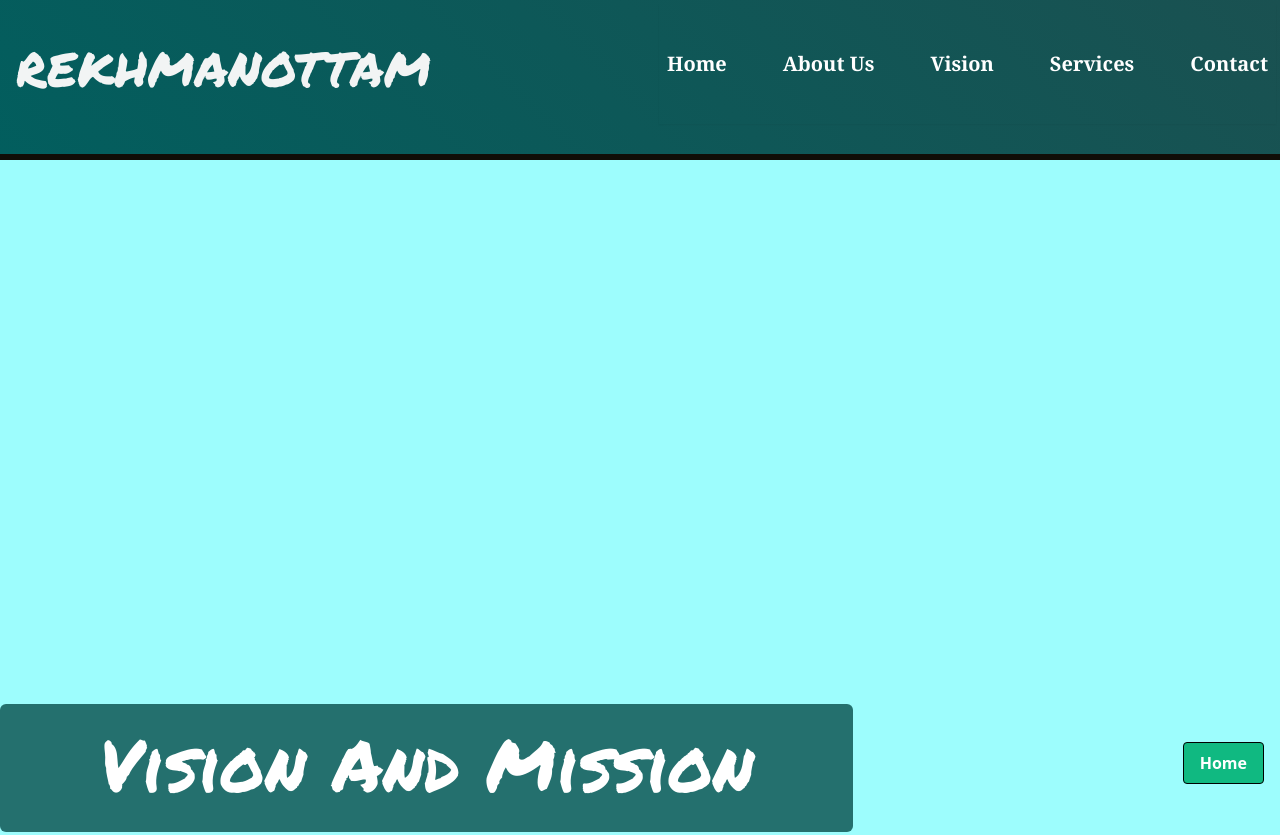
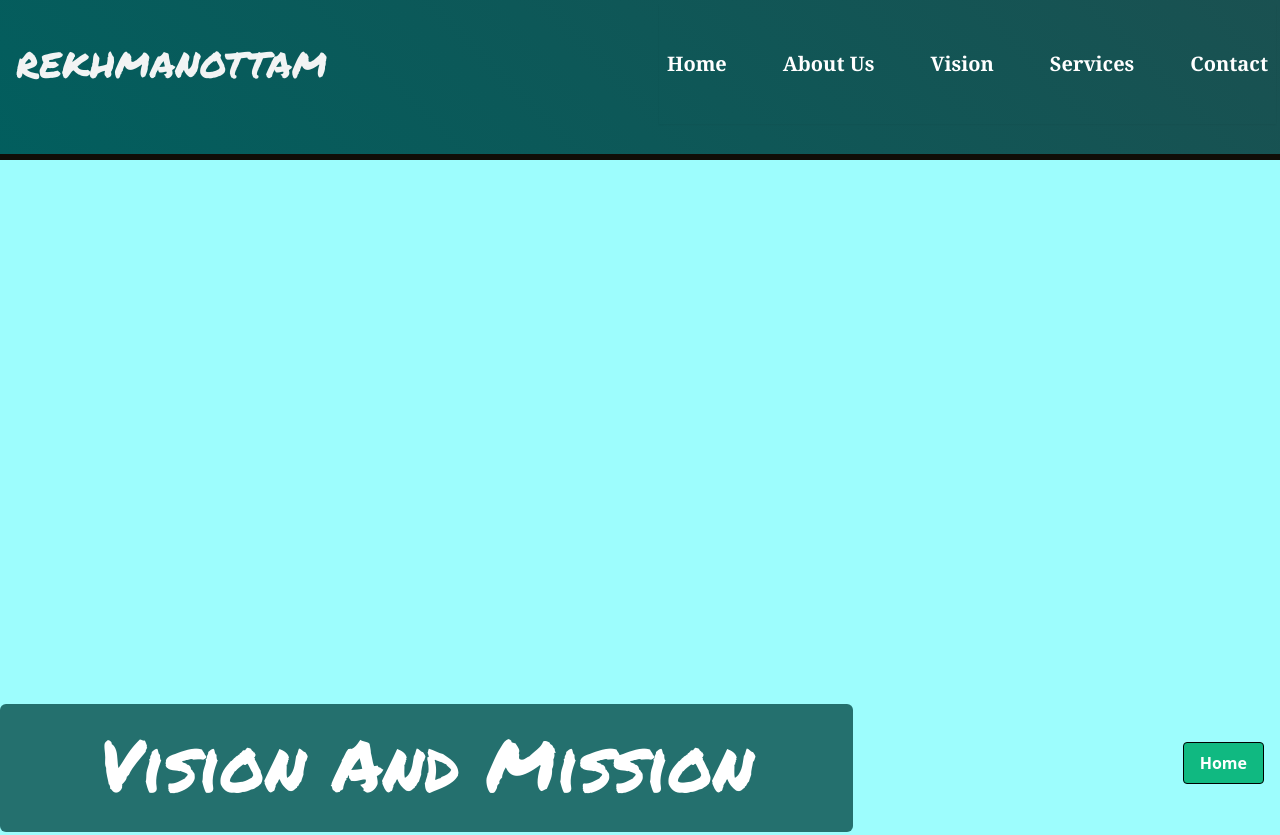
Before and after one commit to Utkarsh-Malasi/psychology, a plain HTML site: page index.html in a window 1280 px wide. Shown: the top 835 px of the page. Drawn offline with nearby package versions, Linux system fonts and the light colour scheme; a script that the page names is missing; a web font is replaced by a local one.

Commit message:
Update index.html

```diff
--- a/index.html
+++ b/index.html
@@ -16,7 +16,7 @@
     <div>
       <div class="flex w-[100%] sm:w-[100%]  h-40 justify-between bg-custom-gradient ">
 
-        <div class="w-1/6 md:m-4 h-36 text-centre md:pt-7 main text-3xl md:text-5xl m-5 permanent-font font-medium">
+        <div class="w-1/7 md:m-4 h-36 text-centre md:pt-7 main text-3xl md:text-4xl m-5 permanent-font font-medium">
           <h1>REKHMANOTTAM</h1>
         </div>
         <button class="bg-green-500 hover:bg-gray-800 text-white font-bold hover:text-white py-2 px-4  border border-black hover:border-transparent rounded fixed bottom-4 right-4 homie" >Home</button>
```
